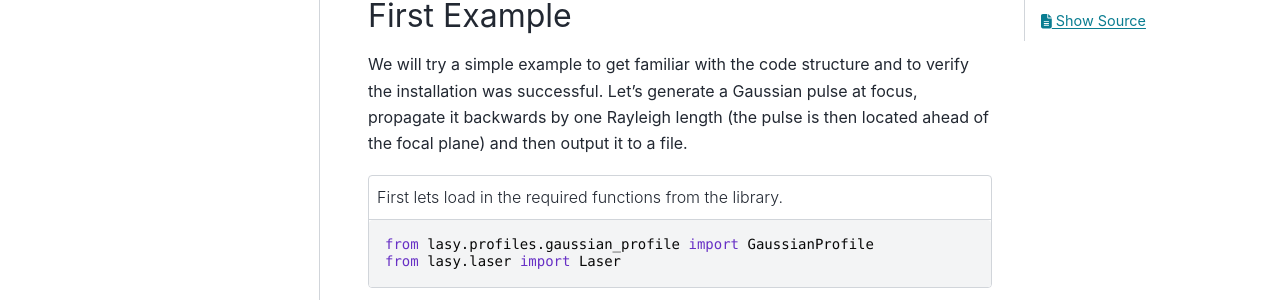
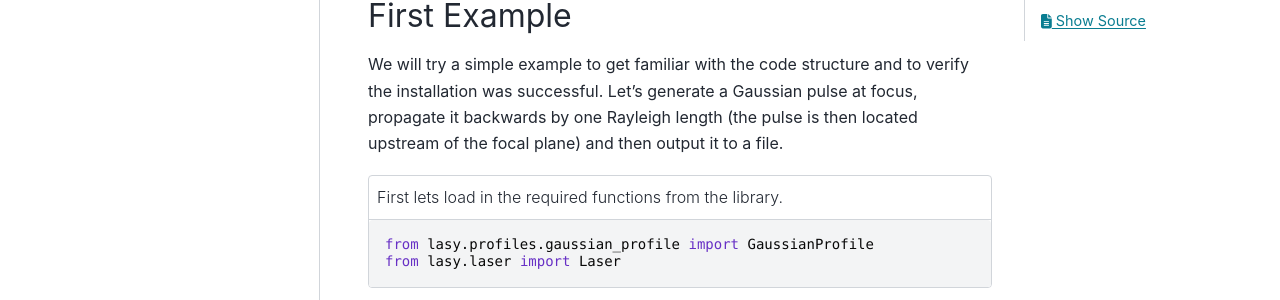
Before and after one commit to LASY-org/lasy, a Sphinx documentation site: the page built from docs/source/user_guide/index.rst, in a window 1280 px wide and 1400 px high, scrolled down 374 px. Shown: the part 206-506 px from the top of the window. Built offline with Sphinx 7.4.7 and the PyData theme 0.15.4, drawn with Linux system fonts in a browser that asks for light colours; some of the changed text lies outside the part shown.

Commit message:
Apply suggestions from code review

```diff
--- a/docs/source/user_guide/index.rst
+++ b/docs/source/user_guide/index.rst
@@ -21,7 +21,7 @@ First Example
 #############
 
 We will try a simple example to get familiar with the code structure and to verify the installation was successful.
-Let's generate a Gaussian pulse at focus, propagate it backwards by one Rayleigh length (the pulse is then located ahead of the focal plane) and then output it to a file.
+Let's generate a Gaussian pulse at focus, propagate it backwards by one Rayleigh length (the pulse is then located upstream of the focal plane) and then output it to a file.
 
 ..  code-block:: python
    :caption: First lets load in the required functions from the library.
@@ -56,7 +56,7 @@ Let's generate a Gaussian pulse at focus, propagate it backwards by one Rayleigh
    :caption: By default, the values of the laser envelope are injected on the focal plan. One can propagate it backwards by one Rayleigh length (optional).
 
    z_R            = 3.14159*spot_size**2/wavelength    # The Rayleigh length
-   laser.propagate(-z_R)                               # Propagate the pulse ahead of the focal plane
+   laser.propagate(-z_R)                               # Propagate the pulse upstream of the focal plane
 
 ..  code-block:: python
    :caption: Output the result to a file. Here we utilise the openPMD standard.
```
